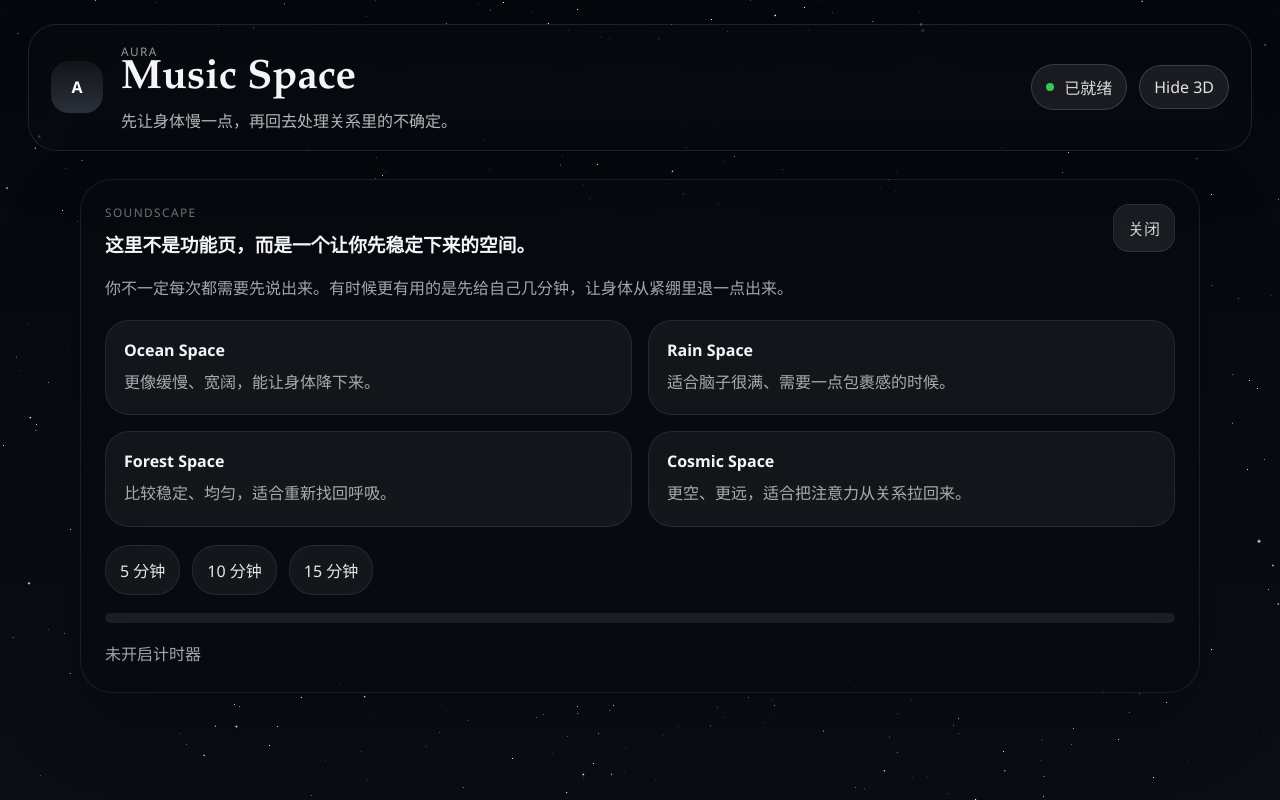
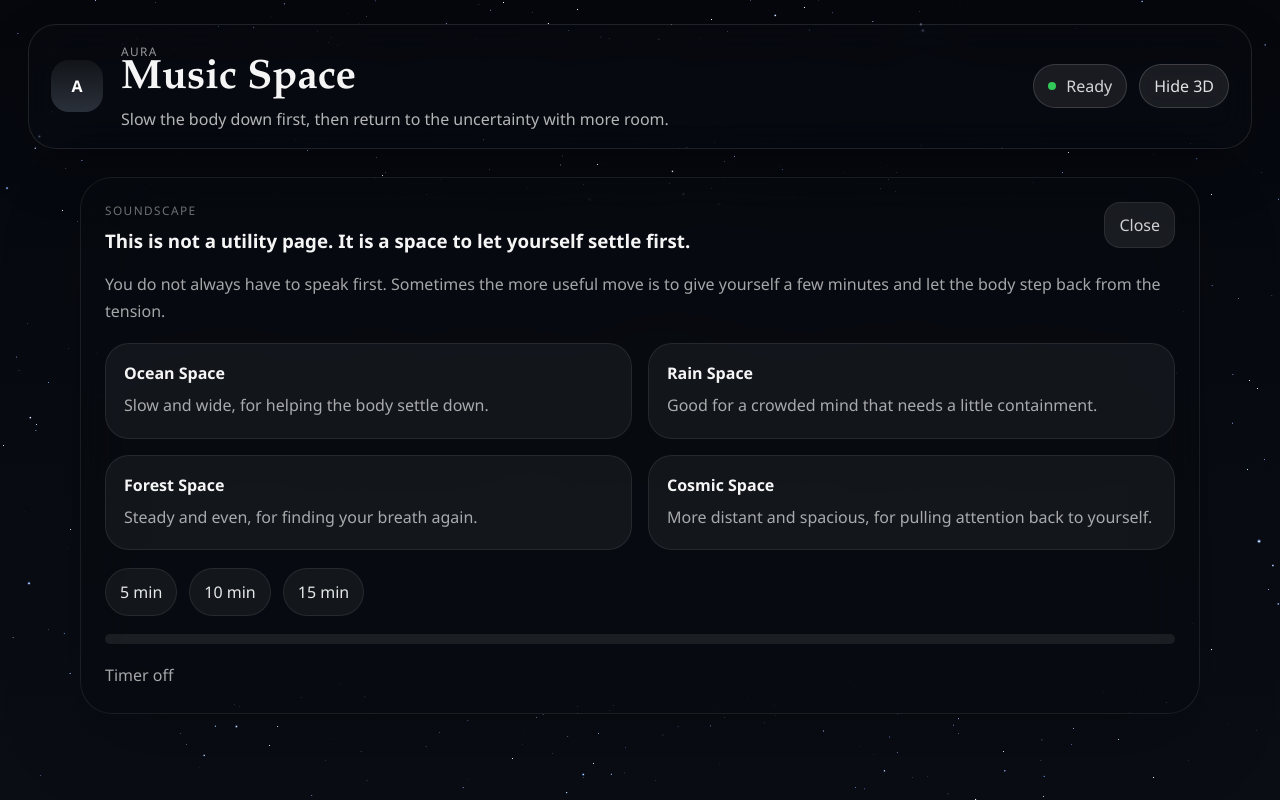
Before and after one commit to arcadekids2001/AnxiousAttachmentCyclesReflection, a Next.js app: page /music in a window 1280 px wide. Built offline with nearby package versions, Linux system fonts and the light colour scheme.

Commit message:
Update English copy and Vercel storage fallback

```diff
--- a/src/components/music-page.tsx
+++ b/src/components/music-page.tsx
@@ -8,10 +8,10 @@ import styles from "./music-page.module.css";
 type SoundMode = "ocean" | "rain" | "forest" | "cosmic" | null;
 
 const soundModes = [
-  { id: "ocean", title: "Ocean Space", desc: "更像缓慢、宽阔，能让身体降下来。" },
-  { id: "rain", title: "Rain Space", desc: "适合脑子很满、需要一点包裹感的时候。" },
-  { id: "forest", title: "Forest Space", desc: "比较稳定、均匀，适合重新找回呼吸。" },
-  { id: "cosmic", title: "Cosmic Space", desc: "更空、更远，适合把注意力从关系拉回来。" },
+  { id: "ocean", title: "Ocean Space", desc: "Slow and wide, for helping the body settle down." },
+  { id: "rain", title: "Rain Space", desc: "Good for a crowded mind that needs a little containment." },
+  { id: "forest", title: "Forest Space", desc: "Steady and even, for finding your breath again." },
+  { id: "cosmic", title: "Cosmic Space", desc: "More distant and spacious, for pulling attention back to yourself." },
 ] as const;
 
 export function MusicPage() {
@@ -140,23 +140,24 @@ export function MusicPage() {
   return (
     <WorkspaceShell
       title="Music Space"
-      subtitle="先让身体慢一点，再回去处理关系里的不确定。"
-      status={activeMode ? `正在播放 ${activeMode}` : "已就绪"}
+      subtitle="Slow the body down first, then return to the uncertainty with more room."
+      status={activeMode ? `Playing ${activeMode}` : "Ready"}
       frameless
     >
       <section className={styles.module}>
         <div className={styles.moduleHeader}>
           <div>
             <p className={styles.sectionLabel}>Soundscape</p>
-            <h3>这里不是功能页，而是一个让你先稳定下来的空间。</h3>
+            <h3>This is not a utility page. It is a space to let yourself settle first.</h3>
           </div>
           <button className={styles.closeButton} type="button" onClick={() => router.push("/")}>
-            关闭
+            Close
           </button>
         </div>
 
         <p className={styles.intro}>
-          你不一定每次都需要先说出来。有时候更有用的是先给自己几分钟，让身体从紧绷里退一点出来。
+          You do not always have to speak first. Sometimes the more useful move is to give yourself a few minutes and let
+          the body step back from the tension.
         </p>
 
         <div className={styles.grid}>
@@ -176,7 +177,7 @@ export function MusicPage() {
         <div className={styles.timerRow}>
           {[5, 10, 15].map((minute) => (
             <button key={minute} type="button" className={styles.timerButton} onClick={() => startTimer(minute)}>
-              {minute} 分钟
+              {minute} min
             </button>
           ))}
         </div>
@@ -184,7 +185,7 @@ export function MusicPage() {
         <div className={styles.timerBar}>
           <div className={styles.timerProgress} style={{ width: `${progress}%` }} />
         </div>
-        <p className={styles.timerText}>{remainingSeconds > 0 ? `剩余 ${formattedRemaining}` : "未开启计时器"}</p>
+        <p className={styles.timerText}>{remainingSeconds > 0 ? `Remaining ${formattedRemaining}` : "Timer off"}</p>
       </section>
     </WorkspaceShell>
   );
--- a/src/components/three-card-nav.tsx
+++ b/src/components/three-card-nav.tsx
@@ -366,7 +366,7 @@ export function ThreeCardNav() {
       >
         {hoveredCard?.title.replace("\n", " ") ?? navCards[activeIndex].title.replace("\n", " ")}
       </div>
-      <div className={styles.hint}>拖动鼠标观察空间层次，点击卡片切换页面</div>
+      <div className={styles.hint}>Move across the scene and click a card to switch pages.</div>
     </div>
   );
 }
--- a/src/lib/storage.ts
+++ b/src/lib/storage.ts
@@ -10,7 +10,6 @@ const defaultAssistantMessage =
   "Welcome. You can describe a recent relational trigger, and AURA will help organize it into what happened, what you felt, what fear may have been activated, and what a steadier next step could be.";
 
 declare global {
-  // eslint-disable-next-line no-var
   var __auraMemoryStore__: AuraStore | undefined;
 }
 
```
Also changed, not shown: src/components/journal-page.tsx (+12 -9 lines), src/hooks/use-aura-workspace.ts (+12 -15 lines), 1 other file (tests, documents, lock files or other folders).
